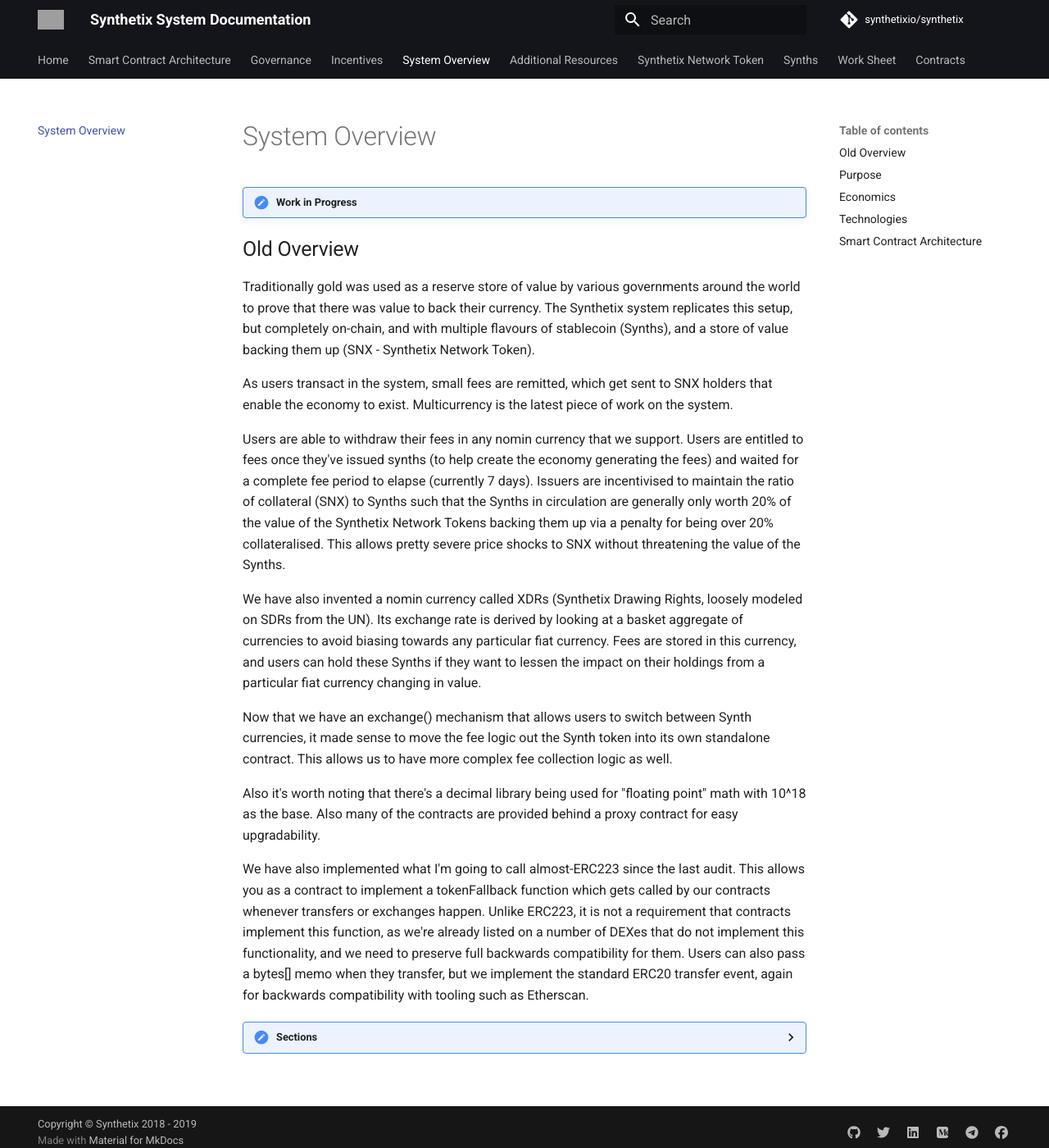
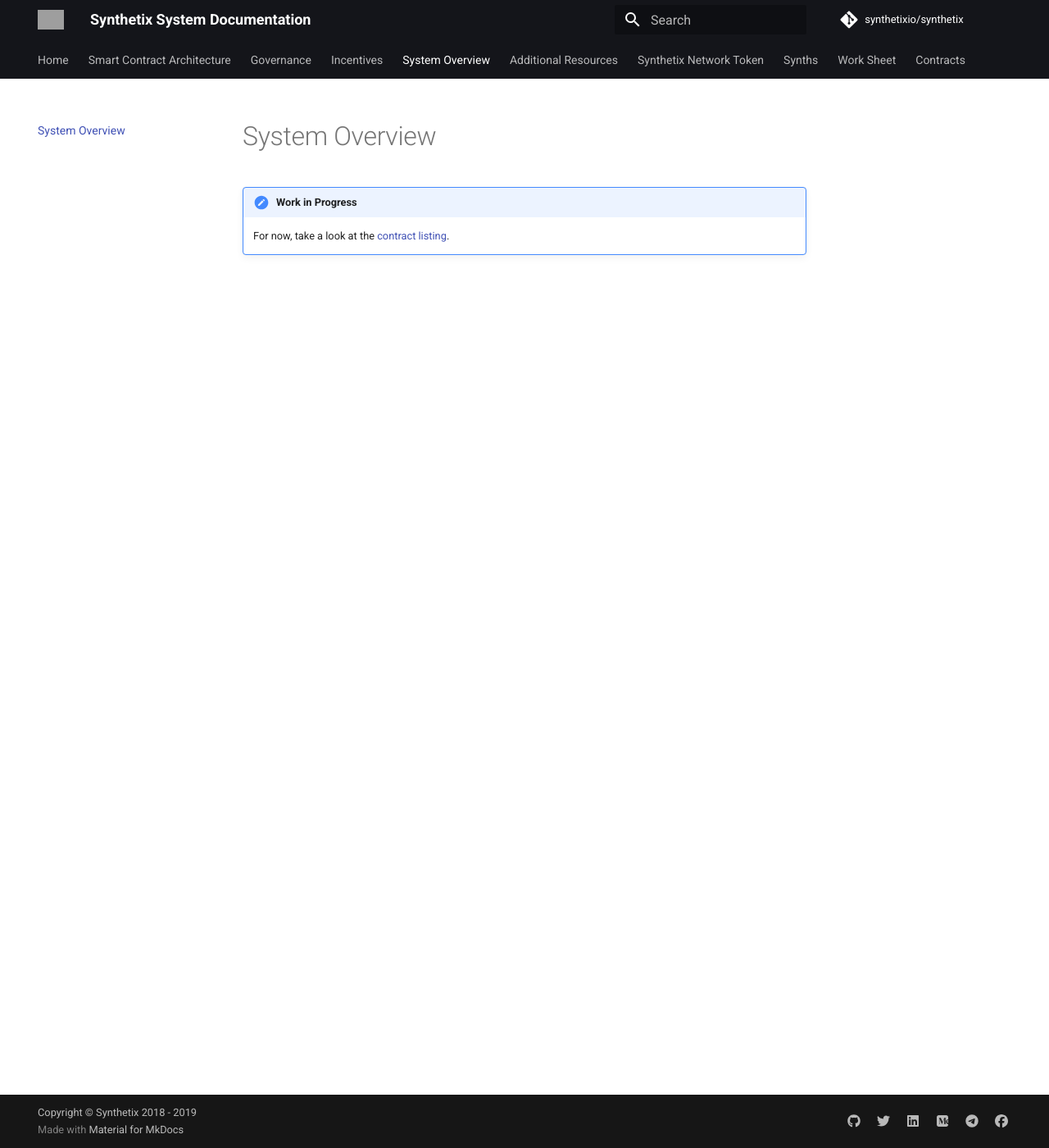
Before and after one commit to Synthetixio/synthetix, an MkDocs documentation site: the page built from docs/overview.md, in a window 1280 px wide and 1400 px high. Shown: the whole window at 82% size. Built offline with MkDocs 1.6.1 and Material for MkDocs 9.7.7, drawn with Linux system fonts in a browser that asks for light colours; comment, search, counter and statistics services are not loaded; grey boxes are pictures that could not be loaded.

Commit message:
Remove old intro.

```diff
--- a/docs/overview.md
+++ b/docs/overview.md
@@ -1,28 +1,4 @@
 # System Overview
 
 !!! todo "Work in Progress"
-
-## Old Overview
-
-Traditionally gold was used as a reserve store of value by various governments around the world to prove that there was value to back their currency. The Synthetix system replicates this setup, but completely on-chain, and with multiple flavours of stablecoin (Synths), and a store of value backing them up (SNX - Synthetix Network Token).
-
-As users transact in the system, small fees are remitted, which get sent to SNX holders that enable the economy to exist. Multicurrency is the latest piece of work on the system.
-
-Users are able to withdraw their fees in any nomin currency that we support. Users are entitled to fees once they've issued synths (to help create the economy generating the fees) and waited for a complete fee period to elapse (currently 7 days). Issuers are incentivised to maintain the ratio of collateral (SNX) to Synths such that the Synths in circulation are generally only worth 20% of the value of the Synthetix Network Tokens backing them up via a penalty for being over 20% collateralised. This allows pretty severe price shocks to SNX without threatening the value of the Synths.
-
-We have also invented a nomin currency called XDRs (Synthetix Drawing Rights, loosely modeled on SDRs from the UN). Its exchange rate is derived by looking at a basket aggregate of currencies to avoid biasing towards any particular fiat currency. Fees are stored in this currency, and users can hold these Synths if they want to lessen the impact on their holdings from a particular fiat currency changing in value.
-
-Now that we have an exchange() mechanism that allows users to switch between Synth currencies, it made sense to move the fee logic out the Synth token into its own standalone contract. This allows us to have more complex fee collection logic as well.
-
-Also it's worth noting that there's a decimal library being used for "floating point" math with 10^18 as the base. Also many of the contracts are provided behind a proxy contract for easy upgradability.
-
-We have also implemented what I'm going to call almost-ERC223 since the last audit. This allows you as a contract to implement a tokenFallback function which gets called by our contracts whenever transfers or exchanges happen. Unlike ERC223, it is not a requirement that contracts implement this function, as we're already listed on a number of DEXes that do not implement this functionality, and we need to preserve full backwards compatibility for them. Users can also pass a bytes[] memo when they transfer, but we implement the standard ERC20 transfer event, again for backwards compatibility with tooling such as Etherscan.
-
-??? Sections
-    ## Purpose
-
-    ## Economics
-
-    ## Technologies
-
-    ## Smart Contract Architecture
+    For now, take a look at the [contract listing](../contracts/#contract-listing).
```
